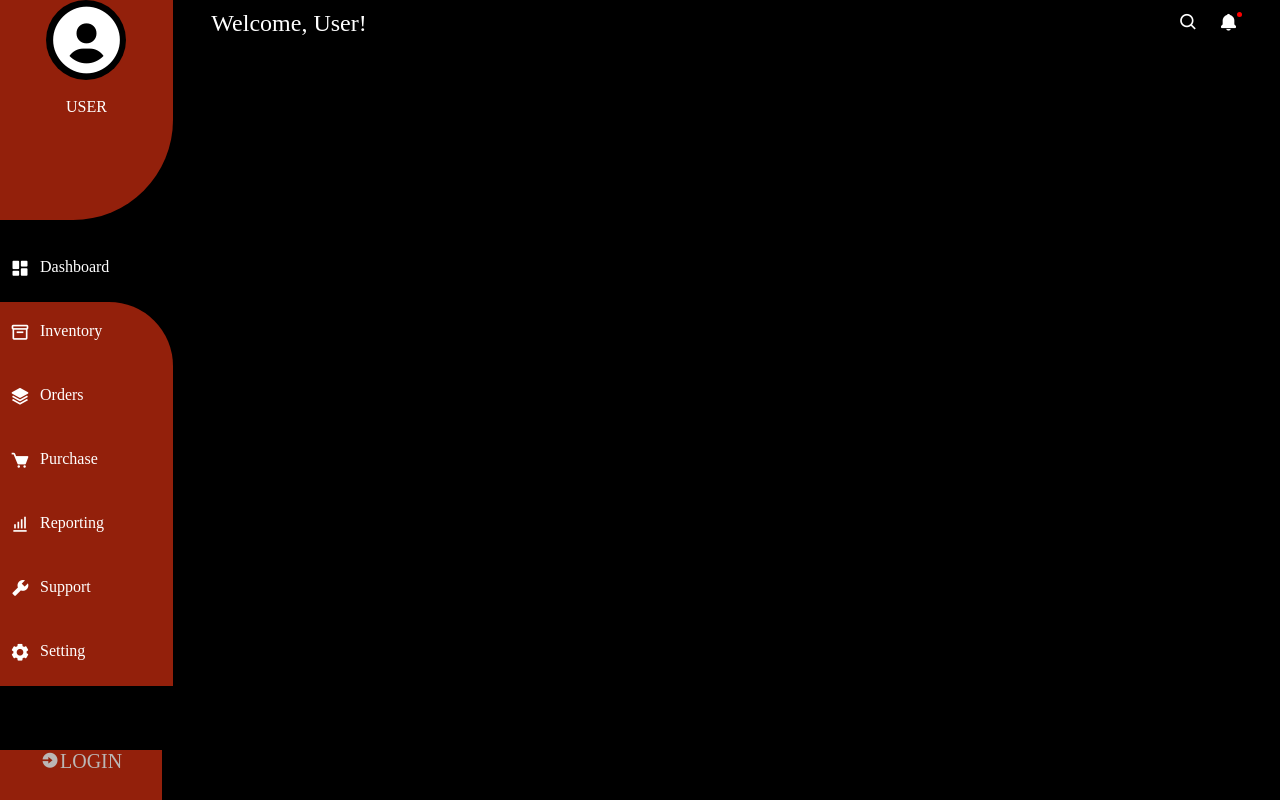
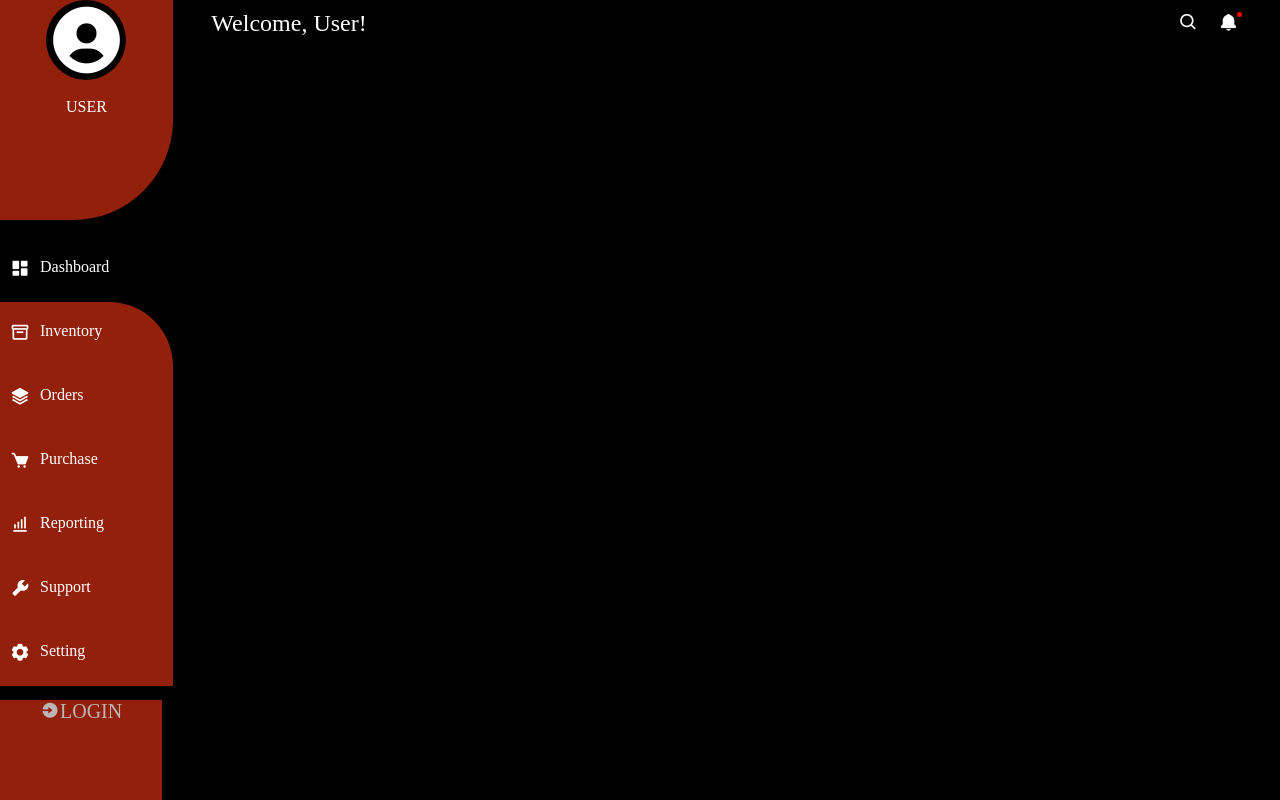
Before and after one commit to Lovethrech/personal-finance-manager, a Vue app: page / in a window 1280 px wide. Built offline with nearby package versions, Linux system fonts and the light colour scheme.

Commit message:
...working on side-nav containers.

```diff
--- a/src/components/side-nav/SideNavMainCtn.vue
+++ b/src/components/side-nav/SideNavMainCtn.vue
@@ -28,10 +28,11 @@ const {dashboardActive, inventoryActive, orderActive, purchaseActive, reportingA
     background-color:rgb(0, 0, 0);
 }
 .login{
-    height:50px;
+    height: 100px;
     position: absolute;
     bottom: 0;
     display:flex;
+    justify-content: flex-end;
     padding:0 40px;
 }
 @media screen and (max-width:550px) {
```
